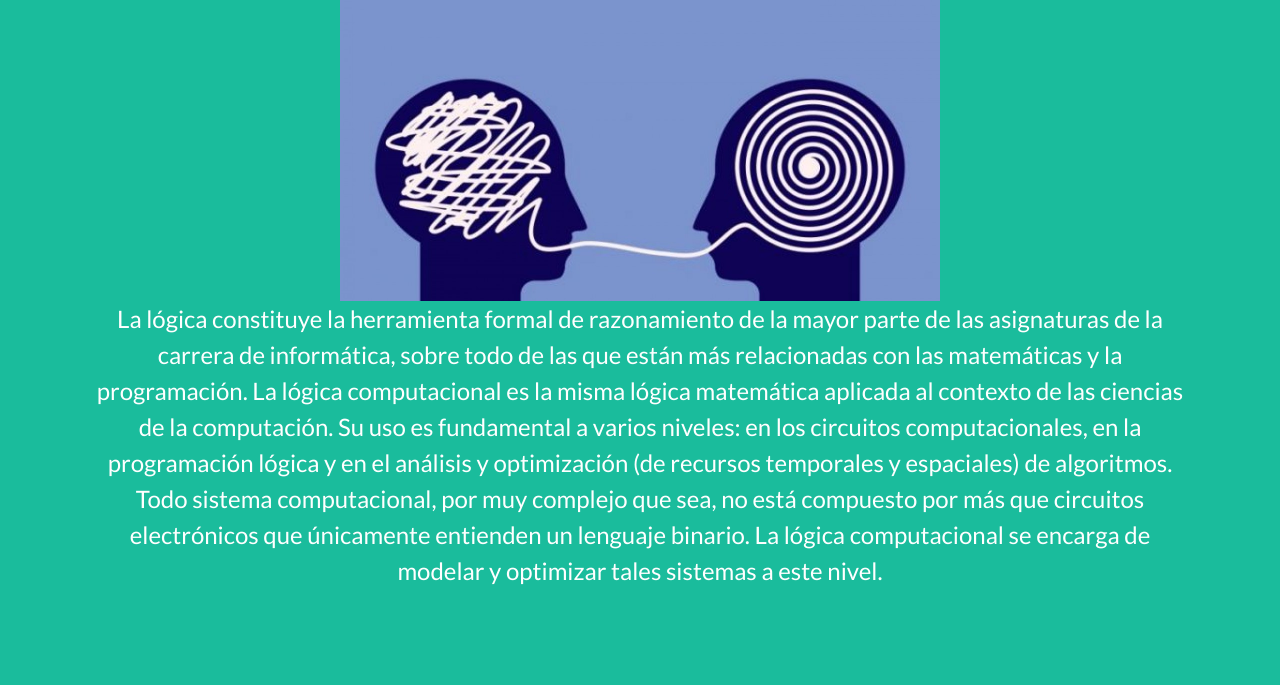
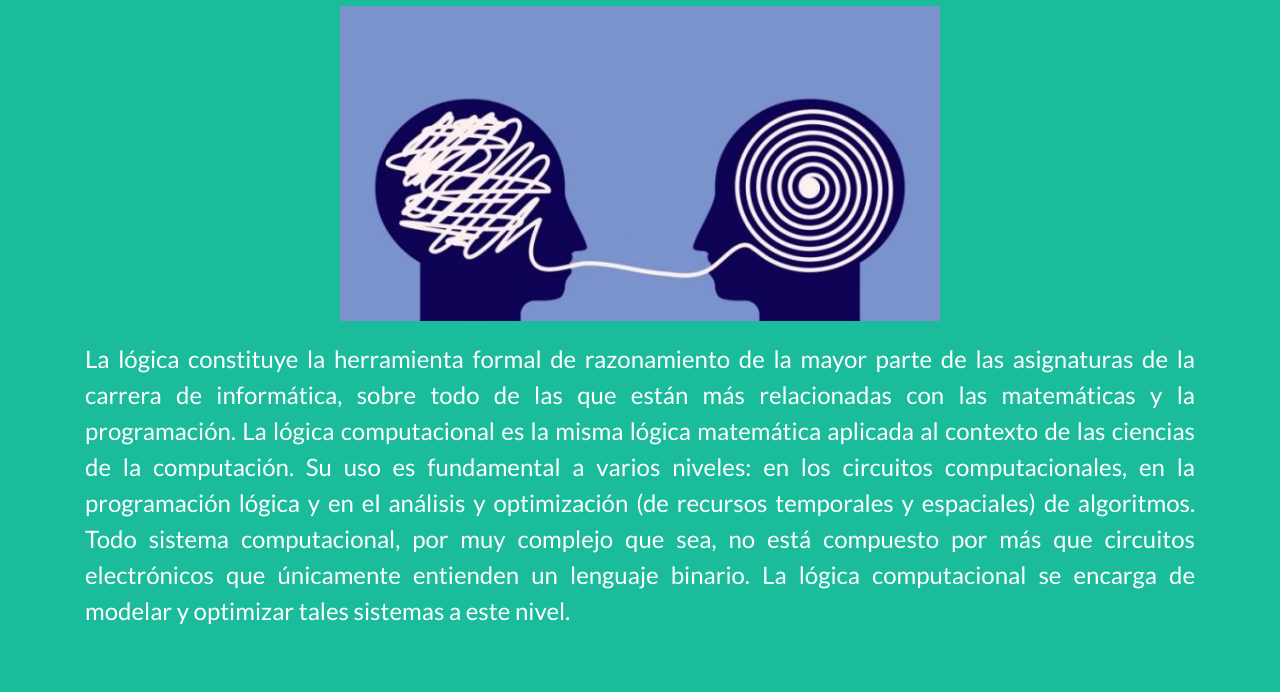
Before and after one commit to juanfar/hlc, a website with bundled scripts: page index.html in a window 1280 px wide. Shown: the part 260-952 px from the top of the page. Built offline with nearby package versions, Linux system fonts and the light colour scheme.

Commit message:
estilos para inicio

```diff
--- a/css/main.css
+++ b/css/main.css
@@ -17,3 +17,12 @@
 .pregunta3 {
     background: #130f0f;
 }
+
+.contenido {
+    margin-top: 20px;
+}
+
+.text {
+    margin-top: 20px;
+    text-align: justify;
+}
```
